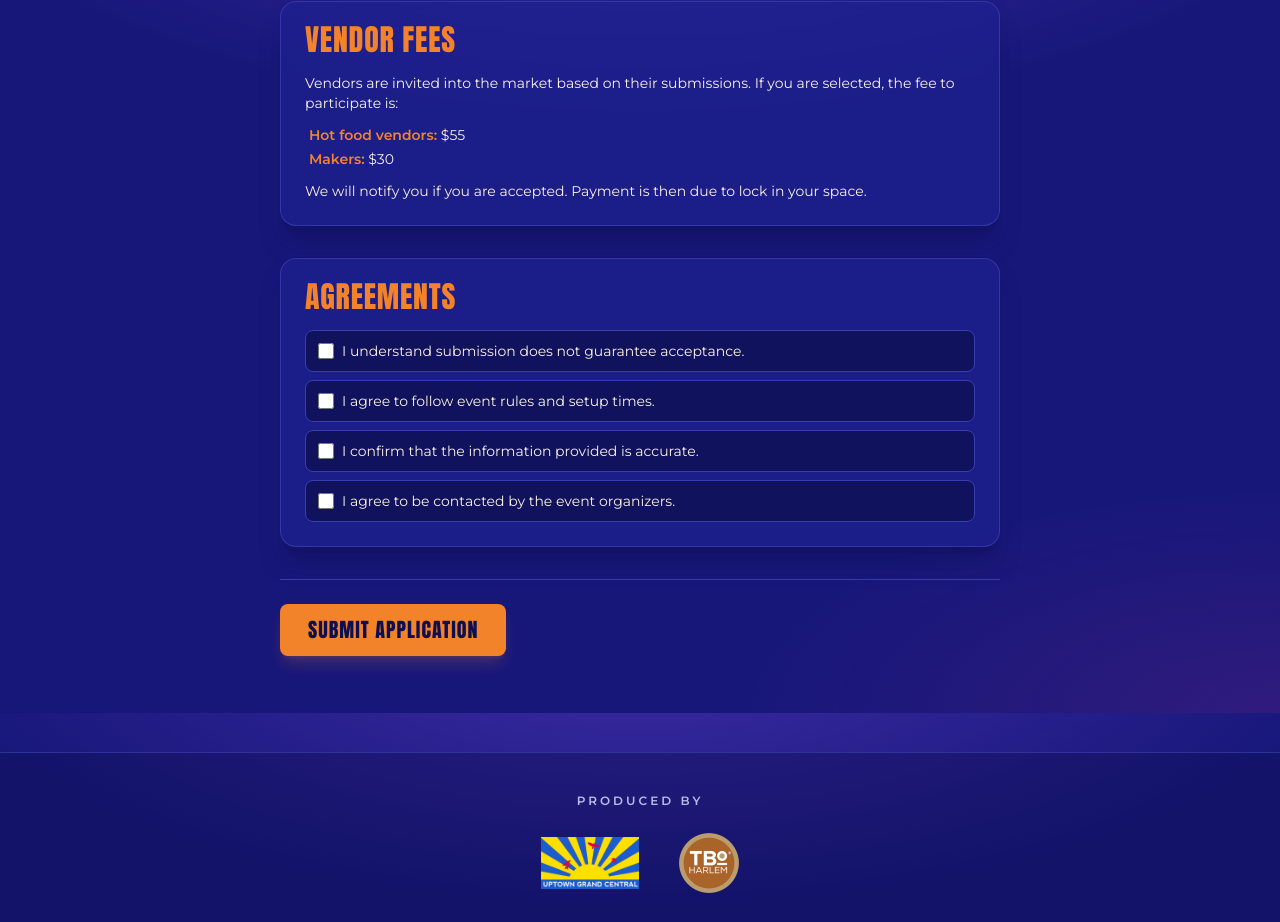
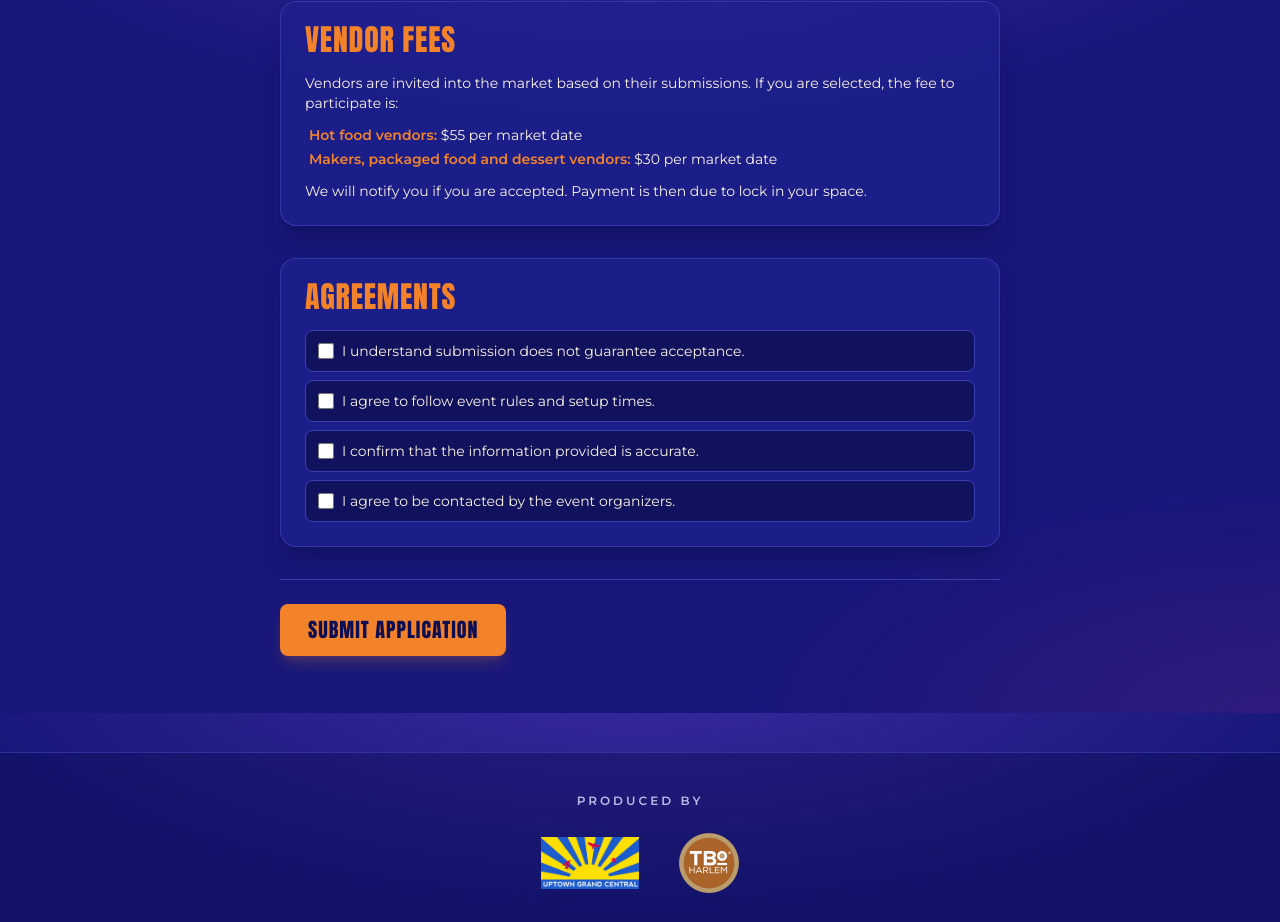
Before and after one commit to Qupey/harlem-night-market, a Next.js app: page /events/harlem-night-market/apply in a window 1280 px wide. Shown: the part 2487-3409 px from the top of the page. Built offline with nearby package versions, Linux system fonts and the light colour scheme.

Commit message:
Vendor fees: per market date; packaged food and dessert vendors pay $30
Co-Authored-By: Claude Opus 5.5 (1M context) <noreply@anthropic.com>

```diff
--- a/components/VendorApplicationForm.tsx
+++ b/components/VendorApplicationForm.tsx
@@ -201,10 +201,11 @@ export function VendorApplicationForm({ eventSlug, dates }: { eventSlug: string;
           </p>
           <ul className="space-y-1 pl-1">
             <li>
-              <span className="font-semibold text-orange">Hot food vendors:</span> $55
+              <span className="font-semibold text-orange">Hot food vendors:</span> $55 per market date
             </li>
             <li>
-              <span className="font-semibold text-orange">Makers:</span> $30
+              <span className="font-semibold text-orange">Makers, packaged food and dessert vendors:</span> $30 per
+              market date
             </li>
           </ul>
           <p>
```
